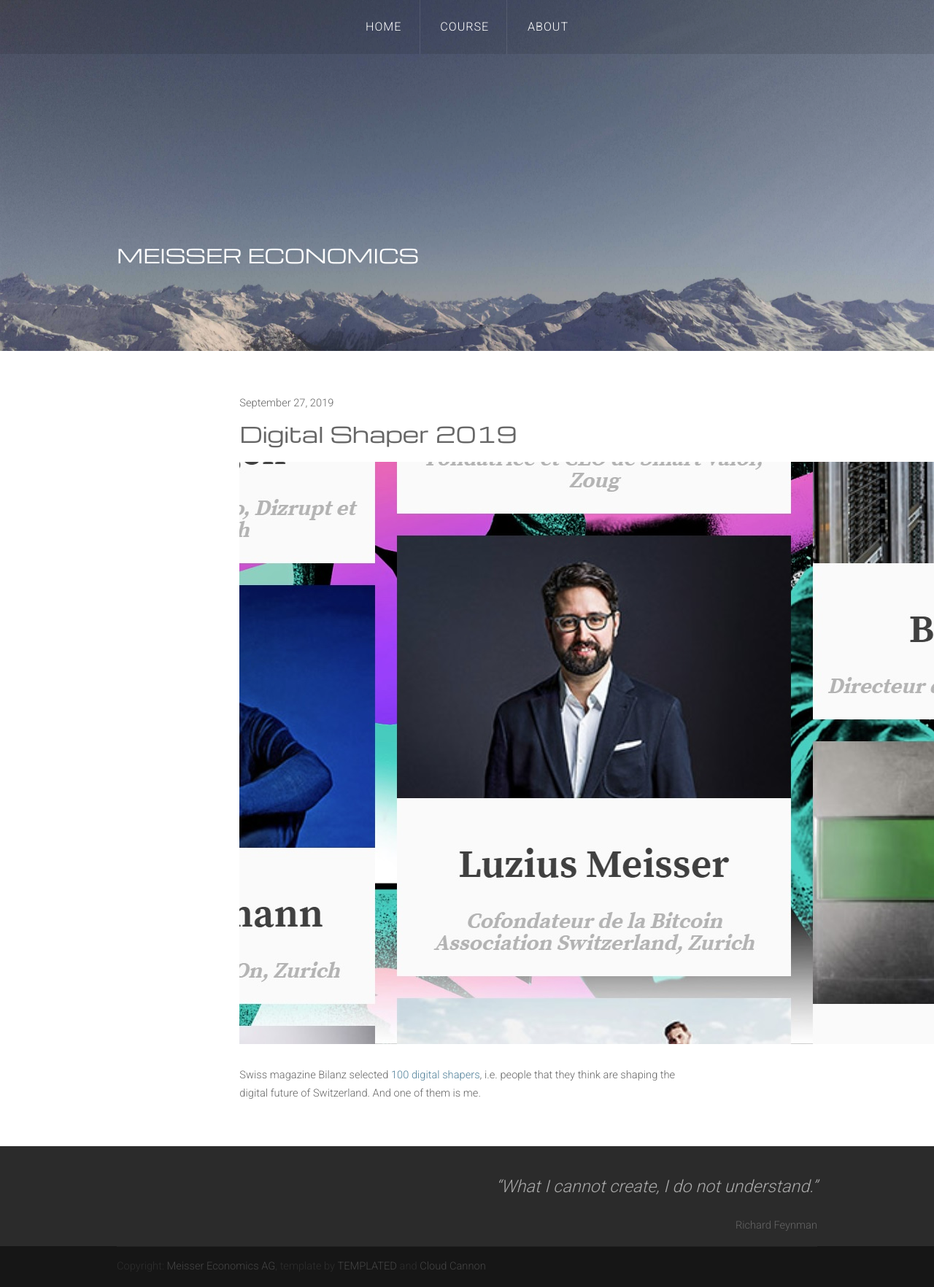
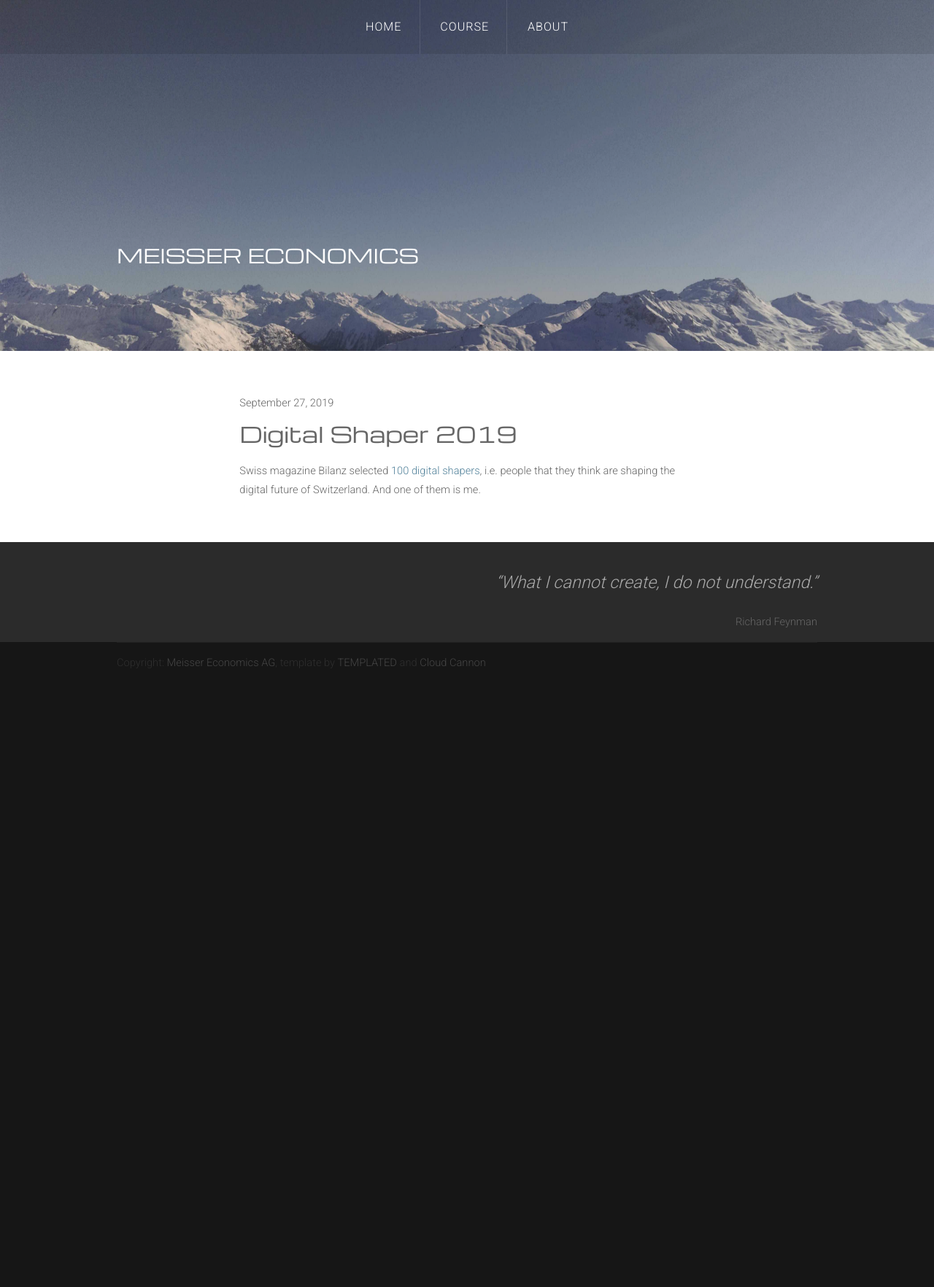
Before and after one commit to meisserecon/www, a Jekyll site: the page built from _posts/2019-09-27-digital-shapers.md, in a window 1280 px wide. Shown: the whole page at 73% size. Built offline with Jekyll 4.4.1, drawn with Linux system fonts in a browser that asks for light colours; nearby versions of some CDN libraries; after the commit the page ends 936 px from its top, so only the background shows below that.

Commit message:
no message

```diff
--- a/_posts/2019-09-27-digital-shapers.md
+++ b/_posts/2019-09-27-digital-shapers.md
@@ -3,4 +3,4 @@
 title: Digital Shaper 2019
 description: Bilanz nominated me as one of hundred digital shapers in Switzerland
 ---
-<a href="https://labs.letemps.ch/interactive/2019/digital-shapers/"><img src="/assets/images/shaper.jpg" alt="" class="image left"></a> Swiss magazine Bilanz selected [100 digital shapers](https://labs.letemps.ch/interactive/2019/digital-shapers/), i.e. people that they think are shaping the digital future of Switzerland. And one of them is me.
+Swiss magazine Bilanz selected [100 digital shapers](https://labs.letemps.ch/interactive/2019/digital-shapers/), i.e. people that they think are shaping the digital future of Switzerland. And one of them is me.
```
